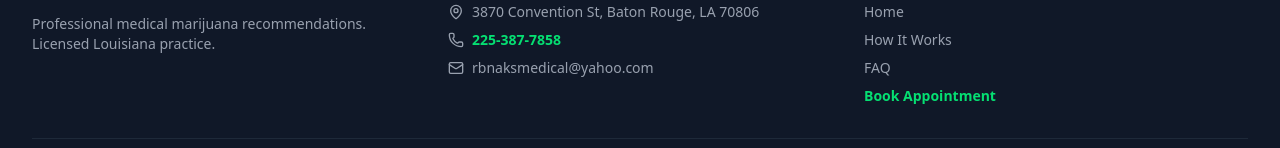
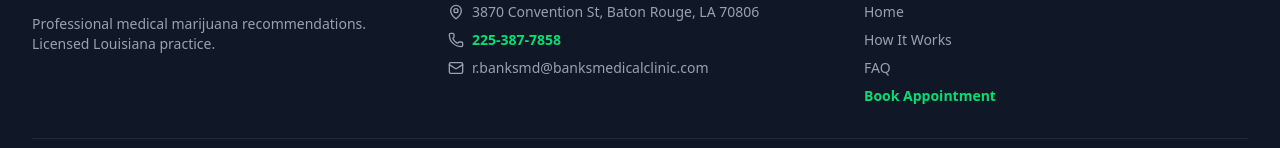
Before and after one commit to defidrum/legal-weed-doc, a React (Vite) app: page / in a window 1280 px wide. Shown: the part 5792-5940 px from the top of the page. Built offline with nearby package versions, Linux system fonts and the light colour scheme.

Commit message:
updating favicon

```diff
--- a/src/components/LegalWeedDoc.tsx
+++ b/src/components/LegalWeedDoc.tsx
@@ -1,7 +1,7 @@
 import React, { useState, useEffect } from 'react';
 import { Menu, X, Phone, Mail, MapPin, Calendar, Shield, Clock, CheckCircle, Leaf, Video, FileText, MessageCircle } from 'lucide-react';
 
-const FORM_ENDPOINT = "https://formspree.io/f/mwpnyekj";
+const FORM_ENDPOINT = "https://formspree.io/f/xdkyqqvl";
 
 const LegalWeedDocWebsite = () => {
   const [isScrolled, setIsScrolled] = useState(false);
@@ -61,7 +61,7 @@ const LegalWeedDocWebsite = () => {
         setErrorMsg(msg);
       }
     } catch (err) {
-      setErrorMsg("Network error. Please check your connection and try again.");
+      setErrorMsg("");
     } finally {
       setSending(false);
     }
@@ -604,7 +604,7 @@ const LegalWeedDocWebsite = () => {
                 <div className="bg-green-50 border border-green-200 rounded-xl p-3 sm:p-4 flex items-start gap-2 sm:gap-3">
                   <CheckCircle className="w-5 h-5 text-green-600 flex-shrink-0 mt-0.5" />
                   <p className="text-green-700 font-medium text-sm sm:text-base">
-                    Thank you! We'll contact you within 24 hours to confirm your appointment and arrange payment.
+                    Thank you! We'll contact you within 24 hours to confirm your appointment.
                   </p>
                 </div>
               )}
@@ -664,7 +664,7 @@ const LegalWeedDocWebsite = () => {
                 </p>
                 <p className="flex items-start gap-2">
                   <Mail className="w-4 h-4 flex-shrink-0 mt-0.5" />
-                  <span className="break-all">rbnaksmedical@yahoo.com</span>
+                  <span className="break-all">r.banksmd@banksmedicalclinic.com</span>
                 </p>
               </div>
             </div>
```
